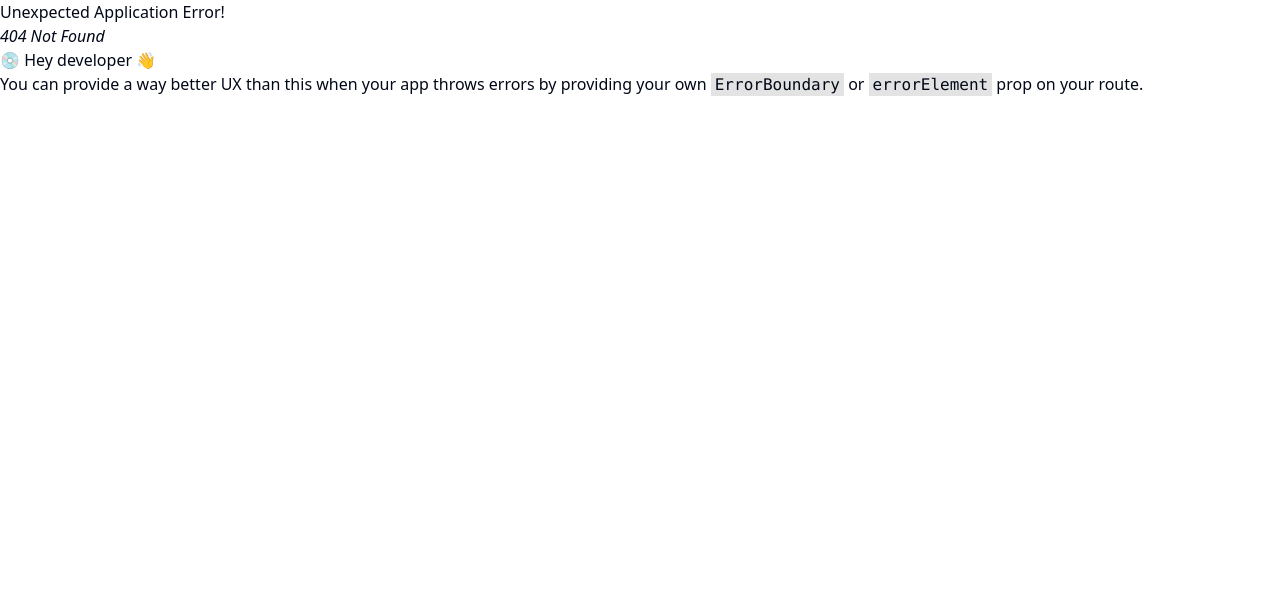
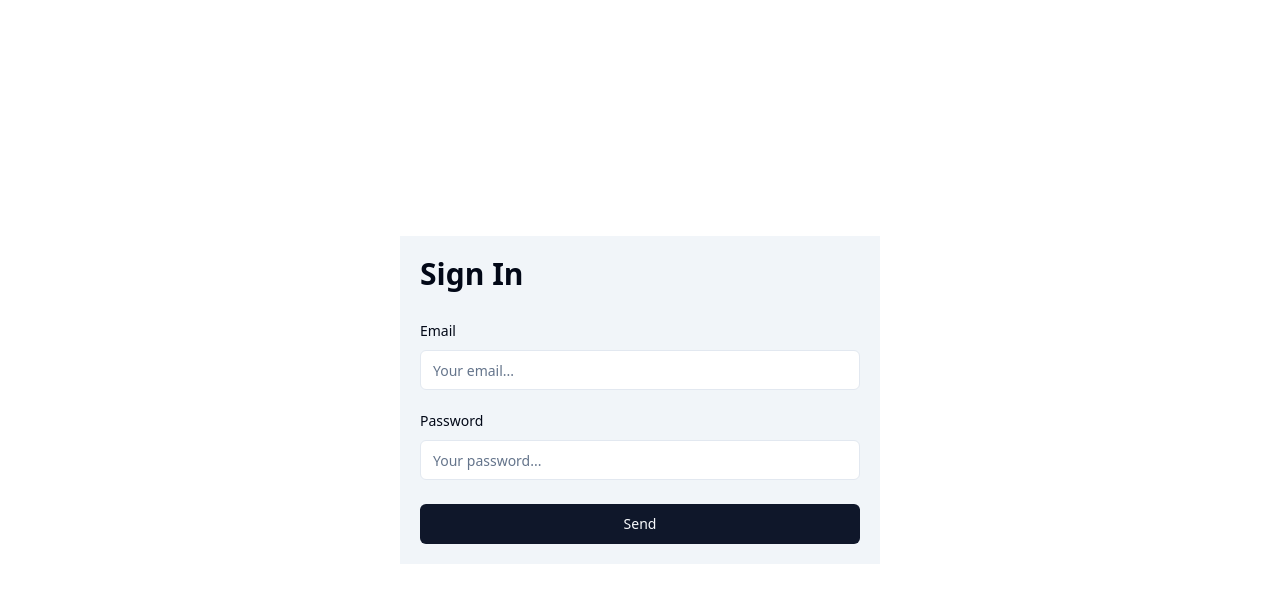
Before and after one commit to sergiopmdeveloper/task-manager-frontend, a React (Vite) app: page /sign-in in a window 1280 px wide. Before the commit this address had no page. Shown: the top 602 px of the page. Built offline with nearby package versions, Linux system fonts and the light colour scheme.

Commit message:
feat: add sign in form and fields validation

```diff
--- /dev/null
+++ b/src/components/app/SignInPage/SignInForm.tsx
@@ -0,0 +1,66 @@
+import { Field } from '@/components/app/Auth/Field'
+import { FieldError } from '@/components/app/Auth/FieldError'
+import { FormContainer } from '@/components/app/Auth/FormContainer'
+import { FormWrapper } from '@/components/app/Auth/FormWrapper'
+import { Button } from '@/components/ui/button'
+import { Input } from '@/components/ui/input'
+import { Label } from '@/components/ui/label'
+import { SignInSchema, type SignInSchemaType } from '@/validation/signIn'
+import { zodResolver } from '@hookform/resolvers/zod'
+import { SubmitHandler, useForm } from 'react-hook-form'
+
+/**
+ * Renders the sign in form.
+ *
+ * @returns The rendered sign in form.
+ */
+export function SignInForm() {
+  const {
+    register,
+    handleSubmit,
+    formState: { errors },
+  } = useForm<SignInSchemaType>({
+    resolver: zodResolver(SignInSchema),
+  })
+
+  /**
+   * Handles the form submission for the sign in form.
+   *
+   * @param data - The form data submitted by the user.
+   */
+  const onSubmit: SubmitHandler<SignInSchemaType> = data => {
+    console.log(data)
+  }
+
+  return (
+    <FormContainer formTitle="Sign In">
+      <FormWrapper onSubmit={handleSubmit(onSubmit)}>
+        <Field>
+          <Label htmlFor="email">Email</Label>
+          <Input
+            id="email"
+            type="text"
+            placeholder="Your email..."
+            autoComplete="email"
+            {...register('email')}
+          />
+          {errors.email && <FieldError>{errors.email.message}</FieldError>}
+        </Field>
+        <Field>
+          <Label htmlFor="password">Password</Label>
+          <Input
+            id="password"
+            type="password"
+            placeholder="Your password..."
+            autoComplete="current-password"
+            {...register('password')}
+          />
+          {errors.password && (
+            <FieldError>{errors.password.message}</FieldError>
+          )}
+        </Field>
+        <Button type="submit">Send</Button>
+      </FormWrapper>
+    </FormContainer>
+  )
+}
--- a/src/main.tsx
+++ b/src/main.tsx
@@ -1,3 +1,4 @@
+import { SignInPage } from '@/pages/SignInPage'
 import { SignUpPage } from '@/pages/SignUpPage'
 import { UserPage } from '@/pages/UserPage'
 import React from 'react'
@@ -10,6 +11,10 @@ const router = createBrowserRouter([
     element: <SignUpPage />,
   },
   {
+    path: '/sign-in',
+    element: <SignInPage />,
+  },
+  {
     path: '/user/:name',
     element: <UserPage />,
   },
--- /dev/null
+++ b/src/pages/SignInPage.tsx
@@ -0,0 +1,14 @@
+import { SignInForm } from '@/components/app/SignInPage/SignInForm'
+
+/**
+ * Renders the sign-in page.
+ *
+ * @returns The sign-in page component.
+ */
+export function SignInPage() {
+  return (
+    <div className="w-screen h-screen flex items-center justify-center">
+      <SignInForm />
+    </div>
+  )
+}
--- /dev/null
+++ b/src/validation/signIn.ts
@@ -0,0 +1,8 @@
+import * as zod from 'zod'
+
+export const SignInSchema = zod.object({
+  email: zod.string().min(1, 'Required'),
+  password: zod.string().min(1, 'Required'),
+})
+
+export type SignInSchemaType = zod.infer<typeof SignInSchema>
```
